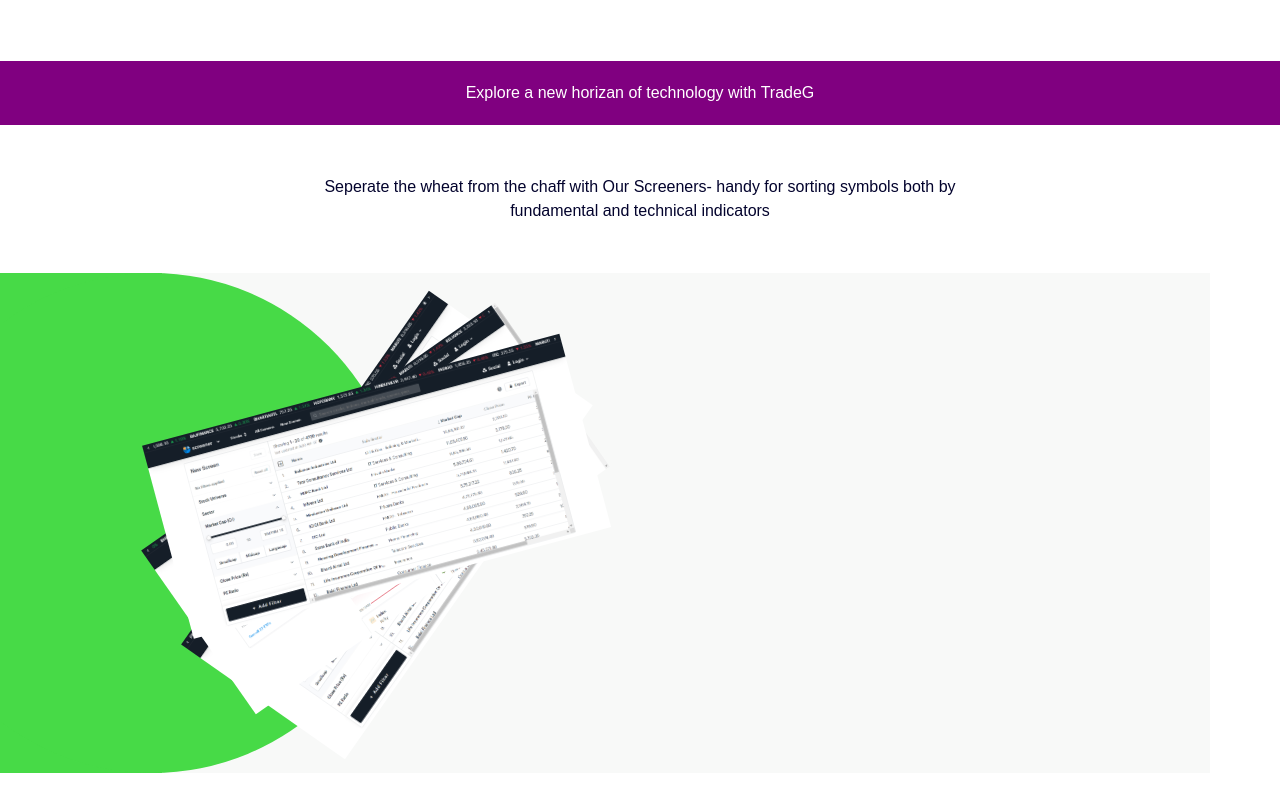
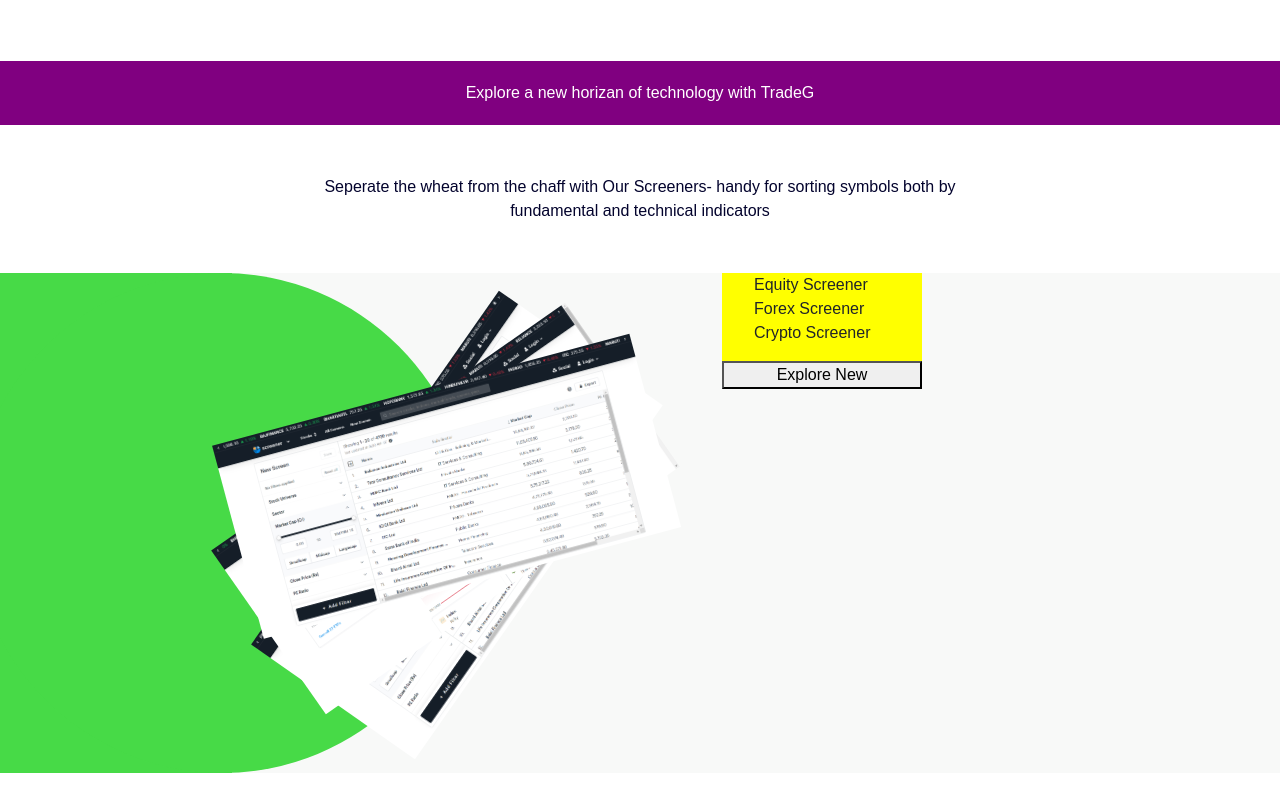
Before and after one commit to TheMohit2003/advertia, a plain HTML site: page index.html in a window 1280 px wide. Shown: the part 3858-4658 px from the top of the page. Drawn offline with nearby package versions, Linux system fonts and the light colour scheme.

Commit message:
filled the margin gap in first green circle section

```diff
--- a/index.html
+++ b/index.html
@@ -868,7 +868,18 @@
                 </div>
               </div>
         </div>
-        <div class="col-md-6"></div>
+        <div class="col-md-6">
+            <div class="feature-box">
+                <ul>
+                  <li>Equity Screener</li>
+                  <li>Forex Screener</li>
+                  <li>Crypto Screener</li>
+                </ul>
+                <button>
+                  Explore New
+                </button>
+              </div>
+        </div>
     </div>
   </div>
 
--- a/styles.css
+++ b/styles.css
@@ -237,12 +237,9 @@ ul a:hover {
 
 .screen-reader-feature{
   background-color: rgba(246, 247, 246, 0.73);
+  margin-right: 0;
 }
 
-.main{
-  height:fit-content;
-  background-color:red;
-}
 
 
 .rectangle {
@@ -295,3 +292,12 @@ ul a:hover {
   z-index: 3;
   height: 200px;
 }
+
+.feature-box{
+  height:100px;
+  background-color:yellow;
+  width:200px;
+  display:flex;
+  flex-direction:column;
+
+}
```
